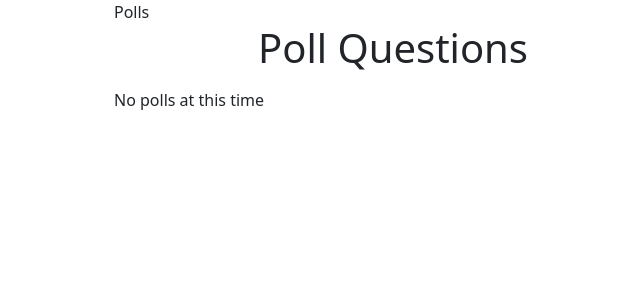
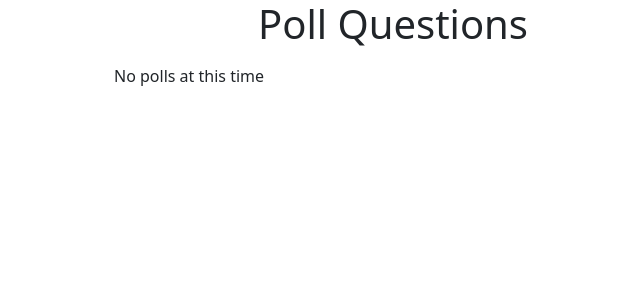
Before and after one commit to kat-mcbrooks/polling-app-python-django, a Python web app: template mypoll/templates/polls/index.html in a window 1280 px wide. Shown: the top 300 px of the page, without its empty margins (247-887 px from the left). Run offline with Jinja, Linux system fonts and the light colour scheme; the template is opened without the code that fills it, so the values that code supplies are empty.

Commit message:
error in index html fixed

```diff
--- a/mypoll/polls/views.py
+++ b/mypoll/polls/views.py
@@ -6,5 +6,5 @@ from .models import Question, Choice
 def index(request):
     latest_question_list = Question.objects.order_by("-pub_date")[:5]  # 5 questions, descending order by date
     # in order to pass in the questions to the template, we use a dictionary. Common convention is to call this variable context
-    context = {"latest_question_list: latest_question_list"}
+    context = {"latest_question_list": latest_question_list}
     return render(request, "polls/index.html", context)
--- a/mypoll/templates/polls/index.html
+++ b/mypoll/templates/polls/index.html
@@ -1,4 +1,4 @@
-{% extends 'base.html' %} {% block content %} Polls
+{% extends 'base.html' %} {% block content %}
 <h1 class="text-center mb-3">Poll Questions</h1>
 {% if latest_question_list %} {% for question in latest_question_list %}
 <div class="card mb-3">
```
